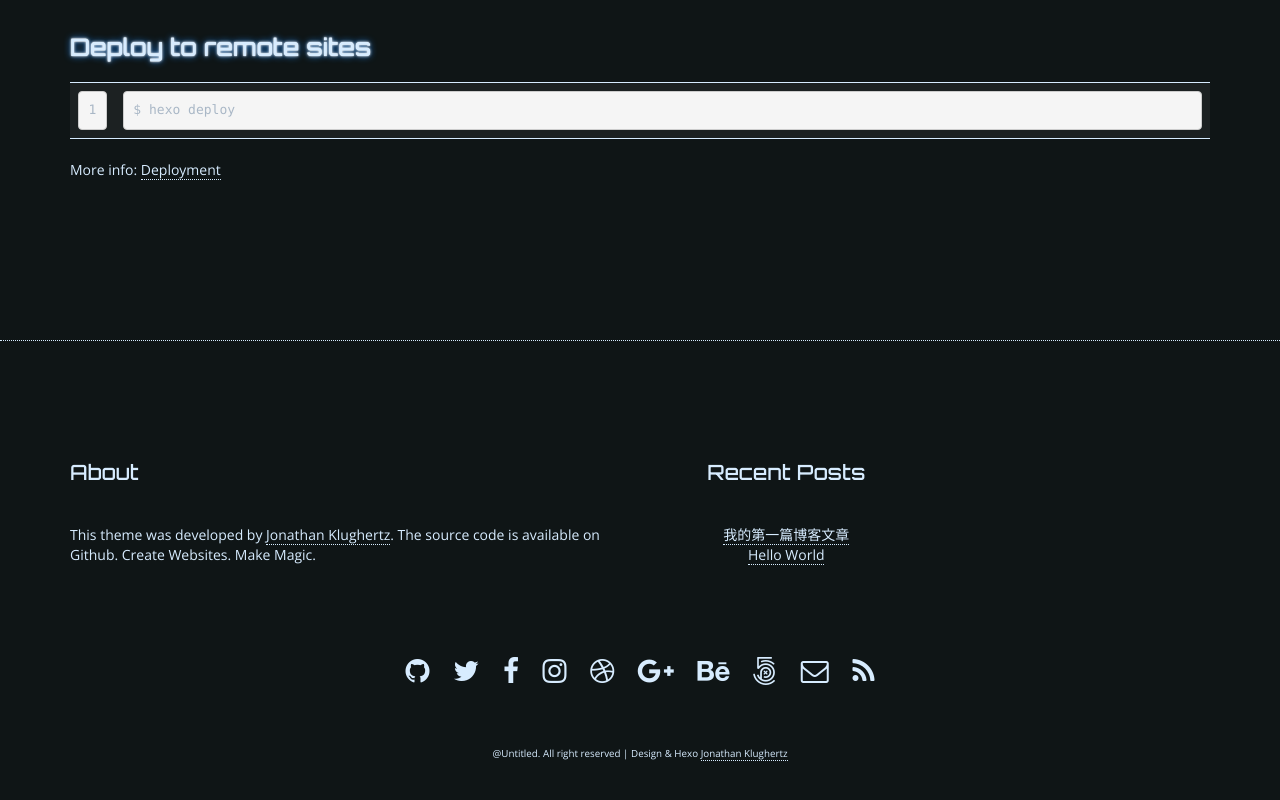
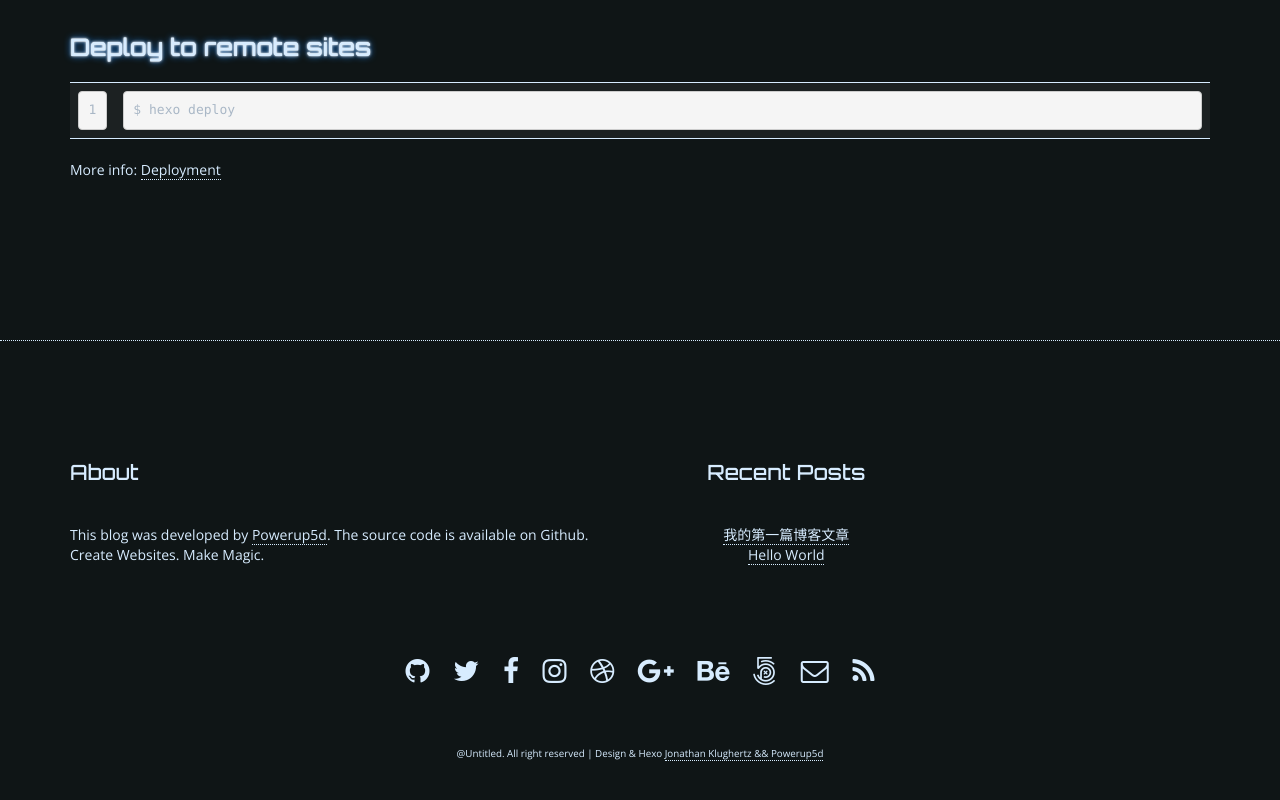
Before and after one commit to Powerup5d/Powerup5d.github.io, a plain HTML site: page 2019/09/18/hello-world/index.html in a window 1280 px wide. Shown: the part 1226-2026 px from the top of the page. Drawn offline with nearby package versions, Linux system fonts and the light colour scheme.

Commit message:
Site updated: 2019-09-24 22:15:15

```diff
--- a/2019/09/18/hello-world/index.html
+++ b/2019/09/18/hello-world/index.html
@@ -206,7 +206,7 @@
             <div class="col-xs-12 col-sm-12 col-md-6 col-lg-6 footer-about">
                 <h2>About</h2>
                 <p>
-                    This theme was developed by <a href="https://github.com/klugjo">Jonathan Klughertz</a>. The source code is available on Github. Create Websites. Make Magic.
+                    This blog was developed by <a href="https://github.com/powerup5d">Powerup5d</a>. The source code is available on Github. Create Websites. Make Magic.
                 </p>
             </div>
 
@@ -328,7 +328,7 @@
         <div class="row">
             <div class="col-xs-12 col-sm-12 col-md-12 col-lg-12">
                 <div class="footer-copyright">
-                    @Untitled. All right reserved | Design & Hexo <a href="http://www.codeblocq.com/">Jonathan Klughertz</a>
+                    @Untitled. All right reserved | Design & Hexo <a href="http://www.codeblocq.com/">Jonathan Klughertz && Powerup5d</a>
                 </div>
             </div>
         </div>
```
Also changed, not shown: 2019/09/18/我的第一篇博客文章/index.html (+2 -2 lines), archives/2019/09/index.html (+2 -2 lines), archives/2019/index.html (+2 -2 lines), archives/index.html (+2 -2 lines), index.html (+2 -2 lines).
